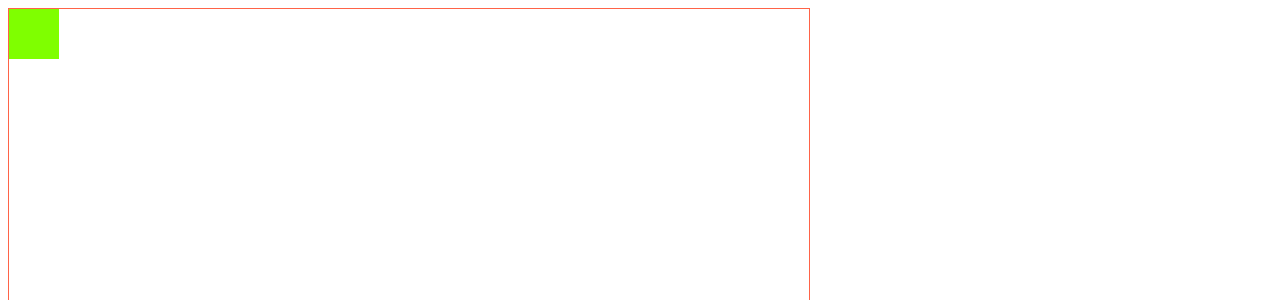
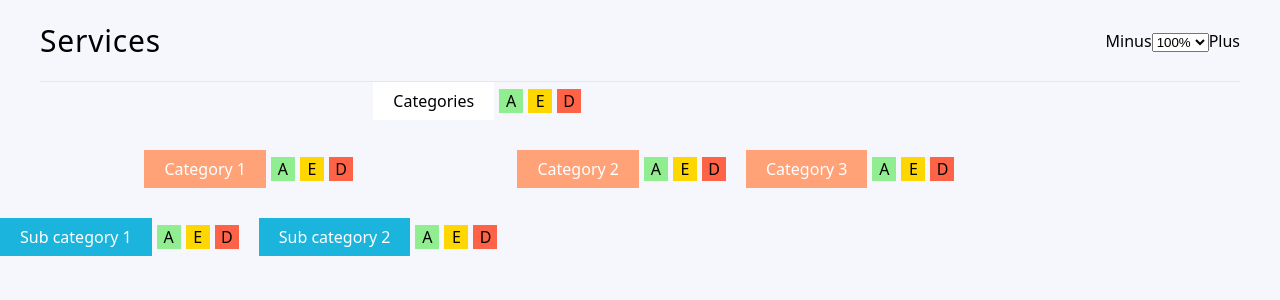
Before and after one commit to vFlicker/services, a React (Vite) app: page / in a window 1280 px wide. Shown: the top 300 px of the page. Built offline with nearby package versions, Linux system fonts and the light colour scheme.

Commit message:
feat: implement drag and drop on tree

```diff
--- /dev/null
+++ b/src/app/App.module.css
@@ -0,0 +1,4 @@
+.main {
+  display: flex;
+  flex-grow: 1;
+}
--- a/src/app/App.tsx
+++ b/src/app/App.tsx
@@ -2,7 +2,8 @@ import './styles/index.css';
 
 import { useEffect, useState } from 'react';
 
-import { Header } from '~/components/Header/Header';
+import { DragContainer } from '~/components/DragContainer';
+import { Header } from '~/components/Header';
 import { Tree } from '~/components/Tree';
 import {
   addNode,
@@ -18,6 +19,8 @@ import {
   ZOOM_VALUE,
 } from '~/stores';
 import { Id, NodeData } from '~/types';
+
+import classes from './App.module.css';
 
 const initialNodeData: NodeData[] = [
   {
@@ -121,8 +124,12 @@ export function App(): JSX.Element {
         }}
       >
         <Header />
-        <main>
-          <Tree />
+        <main className={classes.main}>
+          <DragContainer
+            renderElement={(onDragStart, onDrag) => (
+              <Tree onDrag={onDrag} onDragStart={onDragStart} />
+            )}
+          />
         </main>
       </TreeStoreProvider>
     </AppStoreProvider>
--- a/src/app/styles/reset.css
+++ b/src/app/styles/reset.css
@@ -87,6 +87,8 @@ a {
 }
 
 #app {
+  display: flex;
+  flex-direction: column;
   min-height: 100vh;
   background-color: var(--bg-app);
 }
--- a/src/components/DragContainer/DragContainer.module.css
+++ b/src/components/DragContainer/DragContainer.module.css
@@ -1,19 +1,3 @@
-.container {
-  position: relative;
-
-  width: 800px;
-  height: 800px;
-
-  border: 1px solid tomato;
+.dragContainer {
+  width: 100%;
 }
-
-.draggableItem {
-  position: absolute;
-
-  width: 50px;
-  height: 50px;
-
-  background-color: chartreuse;
-
-  cursor: move;
-}
--- a/src/components/DragContainer/DragContainer.tsx
+++ b/src/components/DragContainer/DragContainer.tsx
@@ -17,6 +17,9 @@ export function DragContainer({
   const [previousCoords, setPreviousCoords] = useState([0, 0]);
 
   const handleDragStart = (evt: DragEvent<HTMLDivElement>) => {
+    // Disable the built-in drag visual effect
+    evt.dataTransfer.setDragImage(new Image(), 0, 0);
+
     const container = containerRef.current;
 
     if (!container) return;
@@ -65,31 +68,14 @@ export function DragContainer({
       newTop = previousY;
     }
 
-    evt.currentTarget.style.top = `${newTop}px`;
-    evt.currentTarget.style.left = `${newLeft}px`;
+    evt.currentTarget.style.transform = `translate(${newLeft}px, ${newTop}px)`;
 
     setPreviousCoords([newLeft, newTop]);
   };
 
   return (
-    <div className={classes.container} ref={containerRef}>
+    <div className={classes.dragContainer} ref={containerRef}>
       {renderElement(handleDragStart, handleDrag)}
     </div>
   );
 }
-
-type DraggableItemProps = {
-  onDragStart: (evt: DragEvent<HTMLDivElement>) => void;
-  onDrag: (evt: DragEvent<HTMLDivElement>) => void;
-};
-
-export function DraggableItem({ onDragStart, onDrag }: DraggableItemProps) {
-  return (
-    <div
-      className={classes.draggableItem}
-      draggable
-      onDragStart={onDragStart}
-      onDrag={onDrag}
-    ></div>
-  );
-}
--- /dev/null
+++ b/src/components/Tree/Tree.module.css
@@ -0,0 +1,3 @@
+.treeWrapper {
+  display: inline-flex;
+}
--- a/src/components/Tree/Tree.tsx
+++ b/src/components/Tree/Tree.tsx
@@ -1,11 +1,17 @@
-import { useContext } from 'react';
+import { DragEvent, useContext } from 'react';
 
 import { NodeData } from '~/types';
 
 import { TreeStoreContext } from '../../stores';
 import { Node } from '../Node';
+import classes from './Tree.module.css';
 
-export function Tree(): JSX.Element {
+type TreeProps = {
+  onDragStart: (evt: DragEvent<HTMLDivElement>) => void;
+  onDrag: (evt: DragEvent<HTMLDivElement>) => void;
+};
+
+export function Tree({ onDrag, onDragStart }: TreeProps): JSX.Element {
   const { nodes } = useContext(TreeStoreContext);
 
   const renderNodes = (trees: NodeData[], depth: number) => {
@@ -32,5 +38,14 @@ export function Tree(): JSX.Element {
     });
   };
 
-  return <div>{renderNodes(nodes, 0)}</div>;
+  return (
+    <div
+      className={classes.treeWrapper}
+      draggable
+      onDrag={onDrag}
+      onDragStart={onDragStart}
+    >
+      {renderNodes(nodes, 0)}
+    </div>
+  );
 }
--- a/src/main.tsx
+++ b/src/main.tsx
@@ -1,14 +1,6 @@
 import { createRoot } from 'react-dom/client';
 
-import { DragContainer, DraggableItem } from './components/DragContainer';
-
-// import { App } from './app';
+import { App } from './app';
 
 const rootElement = document.getElementById('app') as HTMLElement;
-createRoot(rootElement).render(
-  <DragContainer
-    renderElement={(onDragStart, onDrag) => (
-      <DraggableItem onDragStart={onDragStart} onDrag={onDrag} />
-    )}
-  />,
-);
+createRoot(rootElement).render(<App />);
```
